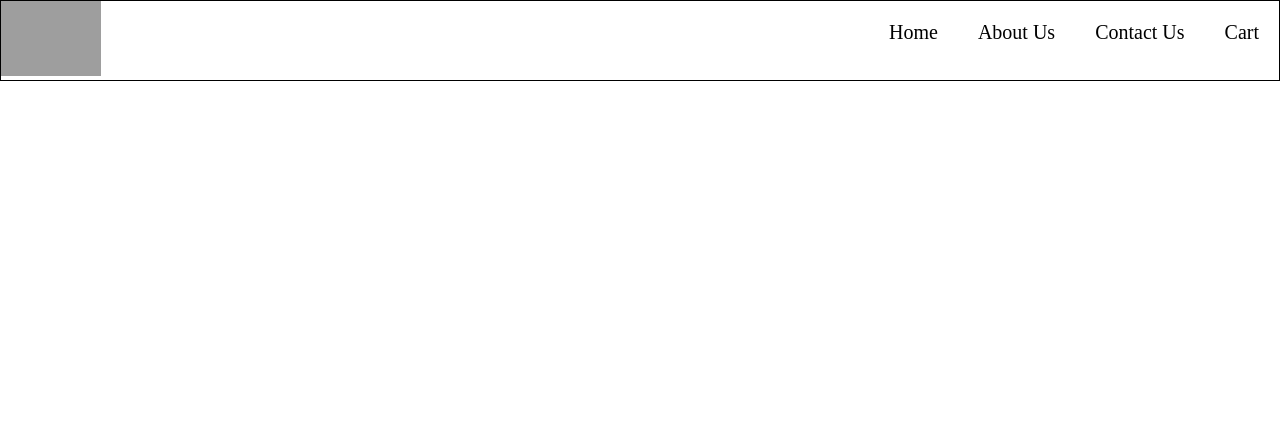
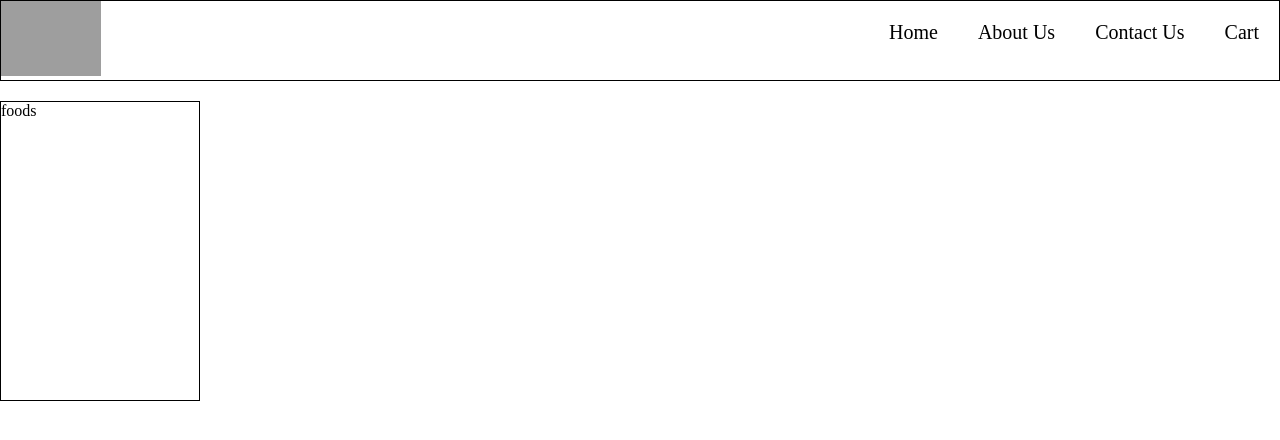
Before and after one commit to rakshithsantosh/reactFundamentals, a React app in the folder foodApp/: page / in a window 1280 px wide. Built offline with nearby package versions, Linux system fonts and the light colour scheme; grey boxes are pictures that could not be loaded.

Commit message:
creating components

```diff
--- a/foodApp/App.js
+++ b/foodApp/App.js
@@ -22,10 +22,28 @@ const Header = () => {
   );
 };
 
+const RestuarantCard = () => (
+  <>
+    <div className="res-card">foods</div>
+  </>
+);
+
+const Body = () => (
+  <>
+    <div className="body">
+      <div className="search"></div>
+      <div className="res-container">
+        <RestuarantCard />
+      </div>
+    </div>
+  </>
+);
+
 const AppLayout = () => {
   return (
     <div className="app">
       <Header />
+      <Body />
     </div>
   );
 };
--- a/foodApp/index.css
+++ b/foodApp/index.css
@@ -24,3 +24,13 @@
   margin: 10px;
   font-size: 1.25rem;
 }
+
+.search {
+  padding: 10px;
+}
+
+.res-card {
+  width: 200px;
+  height: 300px;
+  border: 1px solid black;
+}
```
